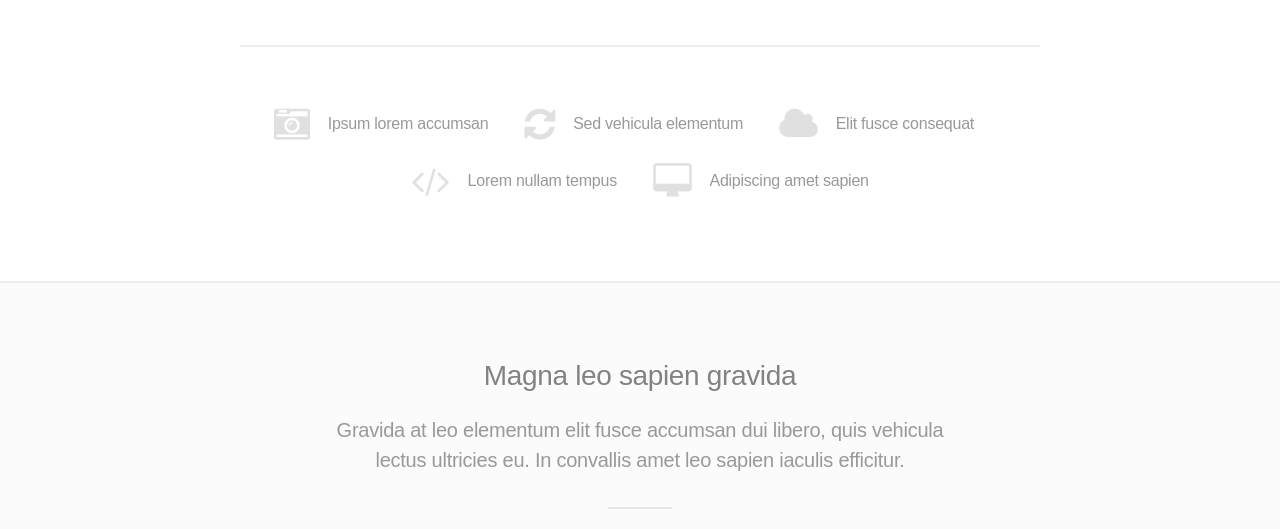
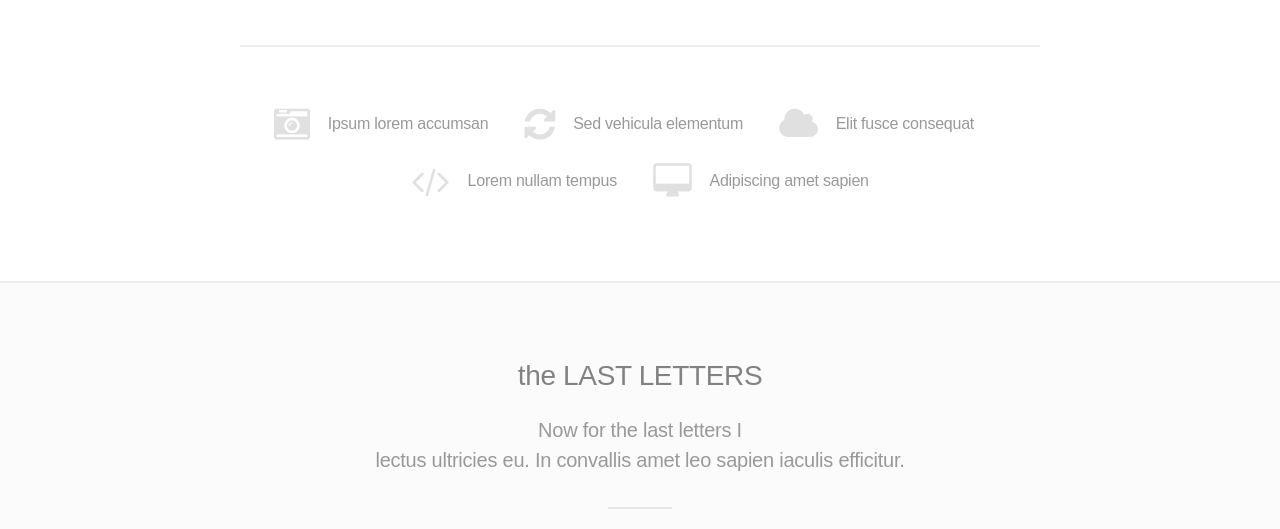
Before and after one commit to 2gingercats12345/2gingercats12345.github.io, a plain HTML site: page index.html in a window 1280 px wide. Shown: the part 2268-2797 px from the top of the page. Drawn offline with Linux system fonts and the light colour scheme.

Commit message:
eva is EPICCCCCC!!!!!!!!

```diff
--- a/index.html
+++ b/index.html
@@ -23,7 +23,7 @@
 					<p><br />
 					 <a href="http://html5up.net">:)</a></p>
 					<ul class="actions">
-						<li><a href="https://www.youtube.com/embed/npHCnisELho" frameborder="0" allowfullscreen></iframe>" class="button special icon fa-download">click to see my fave youtuber</a></li>
+						<li><a href="https://www.youtube.com/embed/npHCnisELho" frameborder="0" allowfullscreen></iframe>click to see my fave youtuber</a></li>
 						<li><a href="#one" class="button icon fa-chevron-down scrolly">Learn More about minecraft by the way you have to command click when you see my fave you tuber button</a></li>
 					</ul>
 				</div>
@@ -82,8 +82,8 @@
 		<!-- Three -->
 			<section id="three" class="wrapper style2 special">
 				<header class="major">
-					<h2>Magna leo sapien gravida</h2>
-					<p>Gravida at leo elementum elit fusce accumsan dui libero, quis vehicula<br />
+					<h2>the LAST LETTERS</h2>
+					<p>Now for the last letters I<br />
 					lectus ultricies eu. In convallis amet leo sapien iaculis efficitur.</p>
 				</header>
 				<ul class="actions">
```
